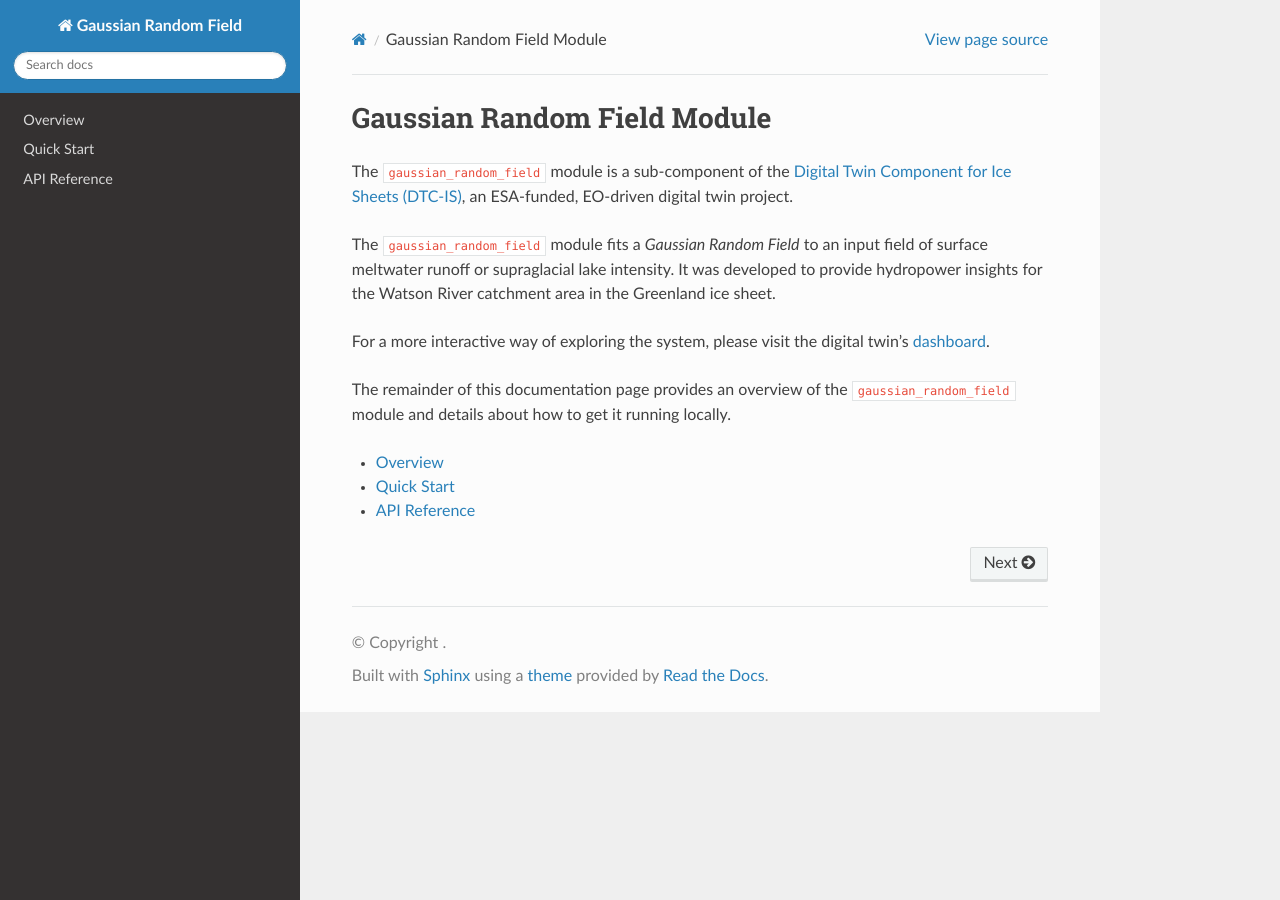
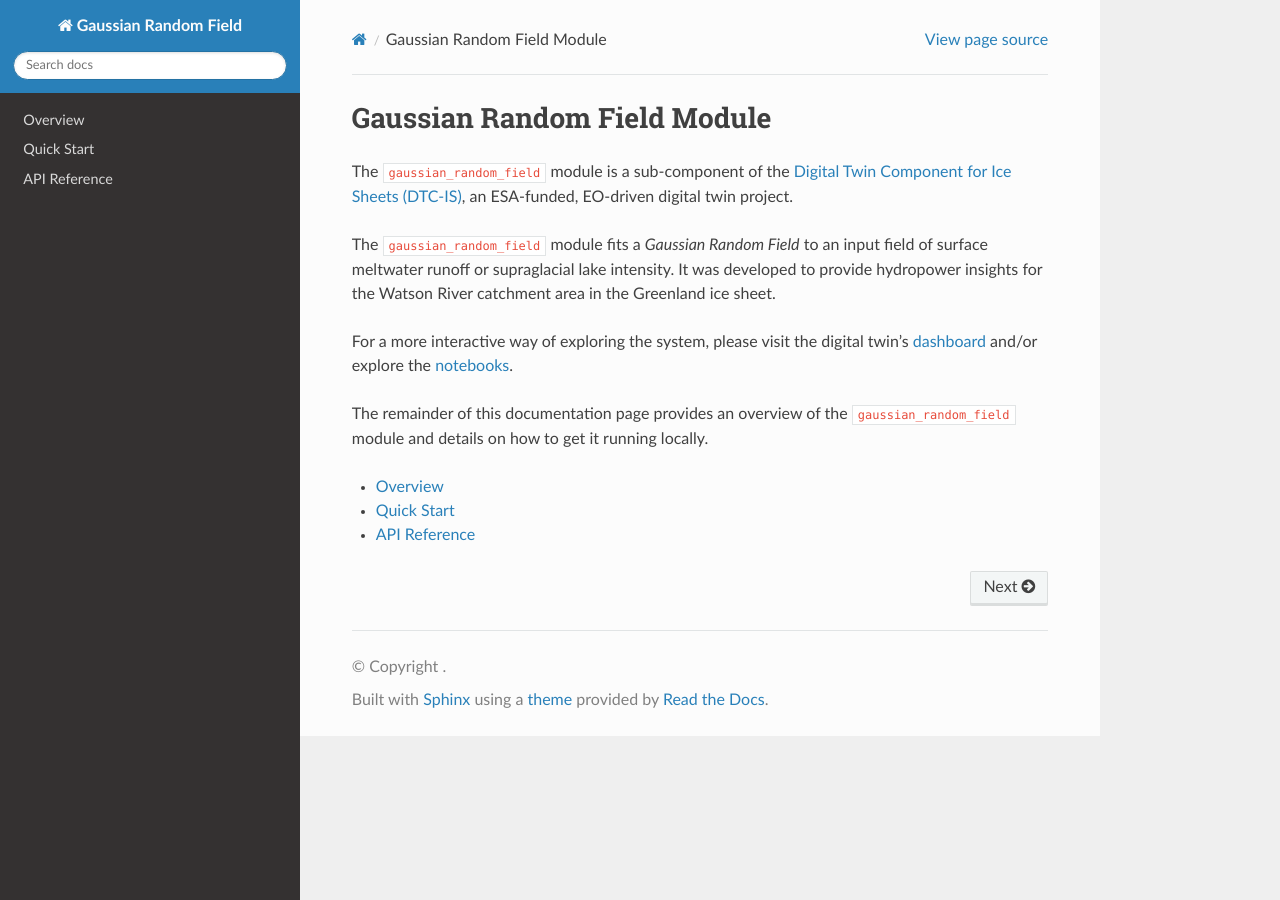
Before and after one commit to DTC-Ice-Sheets/gaussian_random_field, a Sphinx documentation site: the page built from docs/source/index.rst, in a window 1280 px wide. Built offline with Sphinx 7.4.7 and the Read the Docs theme 3.1.0, drawn with Linux system fonts in a browser that asks for light colours.

Commit message:
documentation improvements

```diff
--- a/docs/source/index.rst
+++ b/docs/source/index.rst
@@ -15,10 +15,10 @@ supraglacial lake intensity. It was developed to provide hydropower insights for
 the Greenland ice sheet.
 
 For a more interactive way of exploring the system, please visit the digital twin's
-`dashboard <https://dashboards.dtc-ice-sheets.org/>`_.
+`dashboard <https://dashboards.dtc-ice-sheets.org/>`_ and/or explore the `notebooks <https://colab.research.google.com/github/DTC-Ice-Sheets/dtc_is_notebooks/>`_.
 
 The remainder of this documentation page provides an overview of the ``gaussian_random_field`` module and details
-about how to get it running locally.
+on how to get it running locally.
 
 .. toctree::
    :maxdepth: 1
--- a/docs/source/quick-start.rst
+++ b/docs/source/quick-start.rst
@@ -44,8 +44,8 @@ This example uses the sample input included in the repository and the bundled
 
 The input must be a GeoZarr dataset with a time dimension and spatial
 coordinates. The model accepts gridded data or point-cloud data, and supports
-local paths as well as publically available ``http://`` and ``https://`` URLs. The output is a
-local GeoZarr store.
+local paths as well as publicly available URLs which point to GeoZarr datasets.
+The output is a local GeoZarr store.
 
 Options
 -------
```
